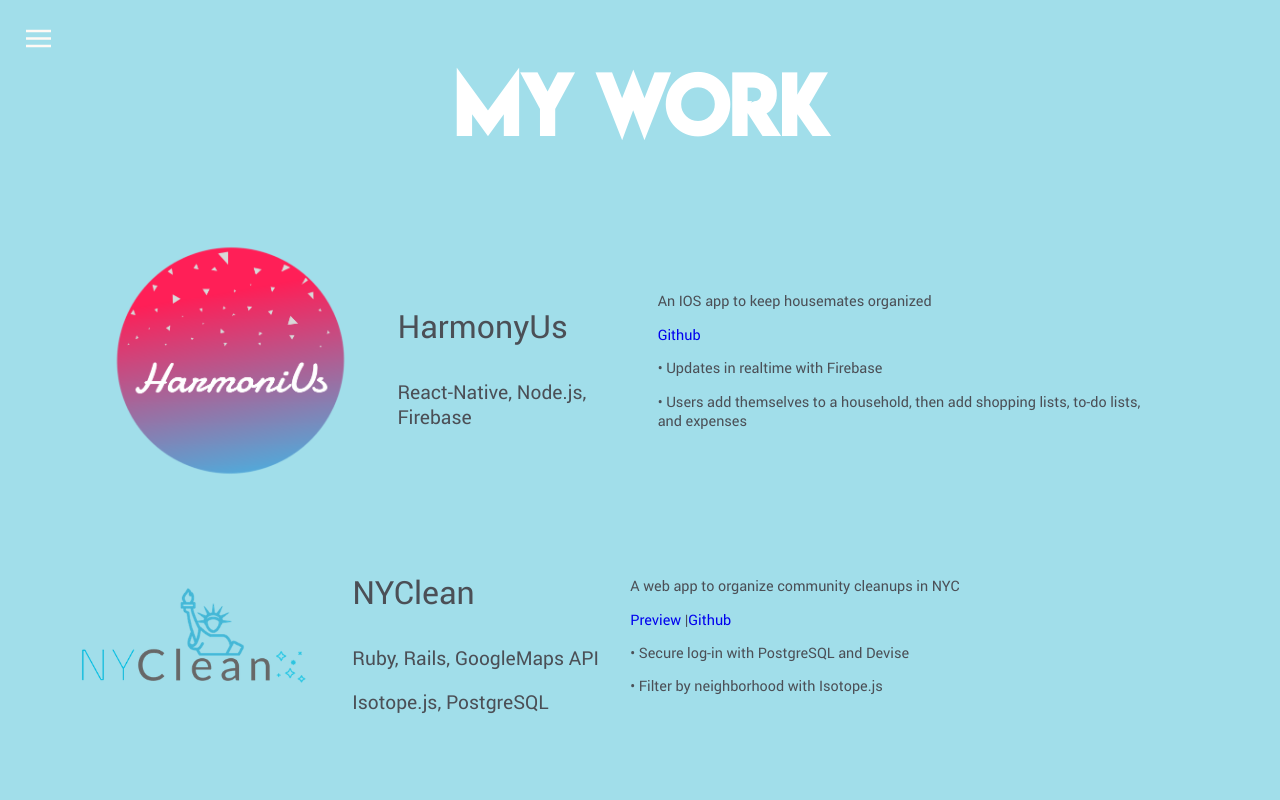
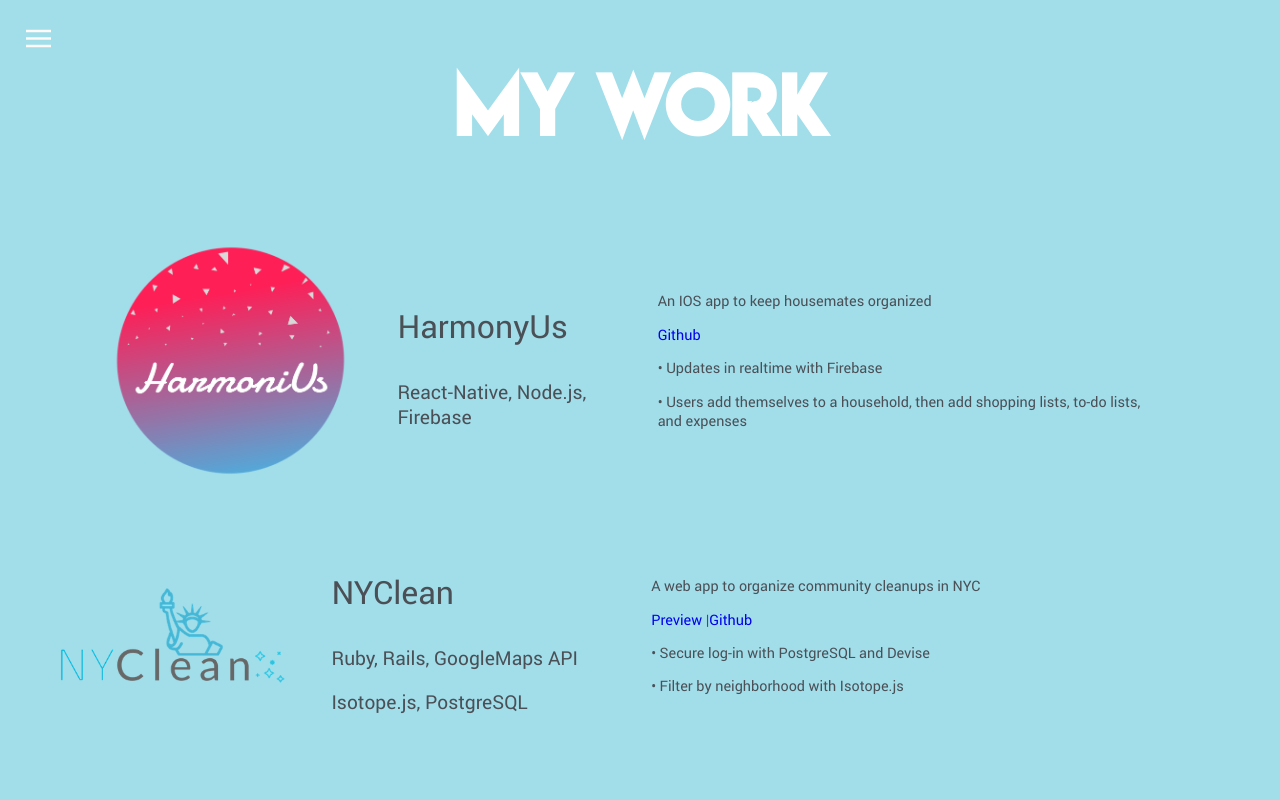
Before and after one commit to wstuckmeyer/portfolio, a React (Create React App) app: page /work in a window 1280 px wide. Shown: the top 800 px of the page. Built offline with nearby package versions, Linux system fonts and the light colour scheme.

Commit message:
fixed alignment

```diff
--- a/src/App.css
+++ b/src/App.css
@@ -356,6 +356,9 @@ html{
   margin-left: -2%;
   vertical-align: center;
 }
+#p2{
+  margin-right:4%;
+}
 @keyframes App-logo-spin {
   from { transform: rotate(0deg); }
   to { transform: rotate(360deg); }
@@ -472,4 +475,5 @@ html{
 #clean{
   width:64%;
 }
+
 }
--- a/src/projects.js
+++ b/src/projects.js
@@ -27,7 +27,7 @@ export default class Projects extends Component{
 					<Fade duration={3000} delay={400}>
 					<div id='project2'>
 						<img id='clean' className='logoimg'src={Clean}/>
-						<div>
+						<div id='p2'>
 							<p className='project-name'>NYClean</p>
 							<p className='project-titles'>Ruby, Rails, GoogleMaps API</p>
 
```
